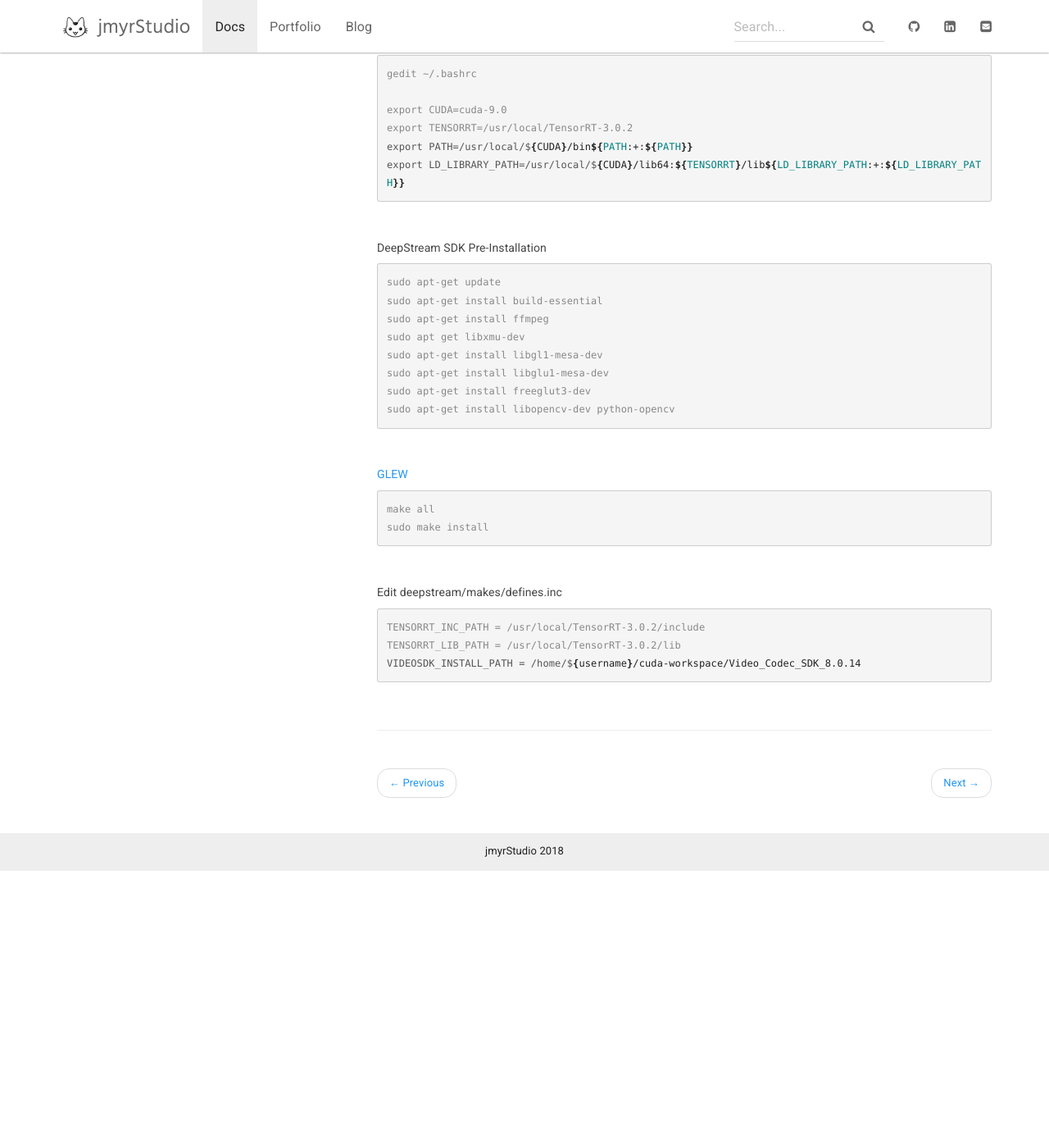
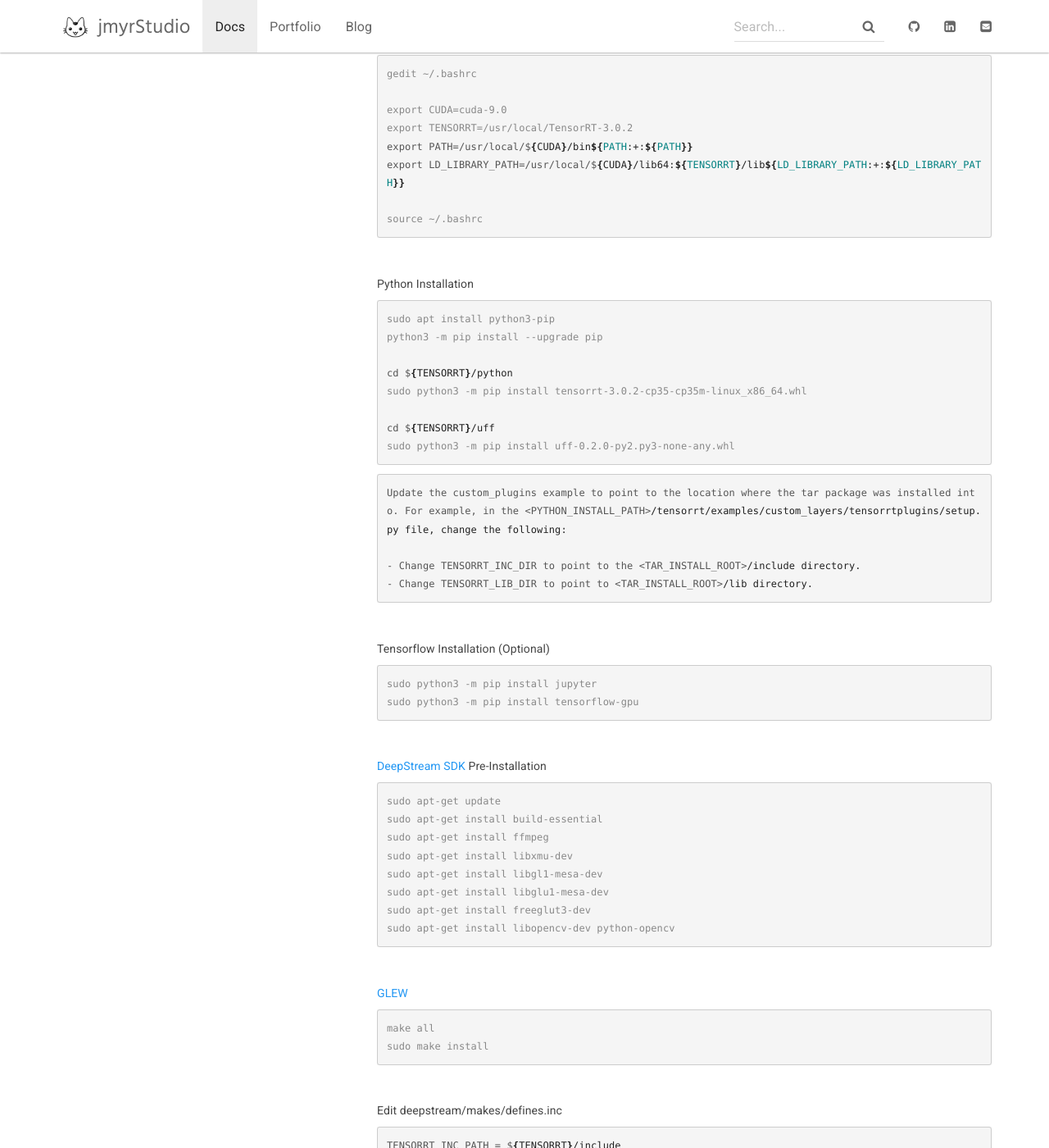
Before and after one commit to loveiori/jmyrstudio.github.io, a Jekyll site: the page built from _docs/nvidia-computeworks/2018-03-01-deepstream-sdk.md, in a window 1280 px wide and 1400 px high, scrolled down 1592 px. Shown: the whole window at 82% size. Built offline with Jekyll 4.4.1, drawn with Linux system fonts in a browser that asks for light colours; nearby versions of some CDN libraries; comment, search, counter and statistics services are not loaded; before the commit the page ends 2655 px from its top, so only the background shows below that; some of the changed text lies outside the part shown.

Commit message:
Fix wrong commands and add python installation

````diff
--- a/_docs/nvidia-computeworks/2018-03-01-deepstream-sdk.md
+++ b/_docs/nvidia-computeworks/2018-03-01-deepstream-sdk.md
@@ -52,10 +52,10 @@ sudo chmod a+r /usr/local/cuda/include/cudnn.h /usr/local/cuda/lib64/libcudnn*
 ```
 
 <br/>
-###### [TensorRT 3.0.2 for Ubuntu 16.04 and CUDA 9.0 TAR packages](https://developer.nvidia.com/compute/machine-learning/tensorrt/3.0/ga/TensorRT-3.0.4.Ubuntu-16.04.3.x86_64.cuda-9.0.cudnn7.0-tar.gz) (Recommended)
+###### [TensorRT 3.0.2 for Ubuntu 16.04 and CUDA 9.0 TAR packages](https://developer.nvidia.com/nvidia-tensorrt-download) (Recommended)
 ```console
 tar xzvf TensorRT-3.0.2.Ubuntu-16.04.3.x86_64.cuda-9.0.cudnn7.0.tar.gz
-mv TensorRT-3.0.2 /usr/local
+sudo mv TensorRT-3.0.2 /usr/local
 ```
 
 <br/>
@@ -76,15 +76,44 @@ export CUDA=cuda-9.0
 export TENSORRT=/usr/local/TensorRT-3.0.2
 export PATH=/usr/local/${CUDA}/bin${PATH:+:${PATH}}
 export LD_LIBRARY_PATH=/usr/local/${CUDA}/lib64:${TENSORRT}/lib${LD_LIBRARY_PATH:+:${LD_LIBRARY_PATH}}
+
+source ~/.bashrc
 ```
 
 <br/>
-###### DeepStream SDK Pre-Installation
+###### Python Installation
+```console
+sudo apt install python3-pip
+python3 -m pip install --upgrade pip
+
+cd ${TENSORRT}/python
+sudo python3 -m pip install tensorrt-3.0.2-cp35-cp35m-linux_x86_64.whl
+
+cd ${TENSORRT}/uff
+sudo python3 -m pip install uff-0.2.0-py2.py3-none-any.whl
+```
+
+```console
+Update the custom_plugins example to point to the location where the tar package was installed into. For example, in the <PYTHON_INSTALL_PATH>/tensorrt/examples/custom_layers/tensorrtplugins/setup.py file, change the following:
+
+- Change TENSORRT_INC_DIR to point to the <TAR_INSTALL_ROOT>/include directory.
+- Change TENSORRT_LIB_DIR to point to <TAR_INSTALL_ROOT>/lib directory.
+```
+
+<br/>
+###### Tensorflow Installation (Optional)
+```console
+sudo python3 -m pip install jupyter
+sudo python3 -m pip install tensorflow-gpu
+```
+
+<br/>
+###### [DeepStream SDK](https://developer.nvidia.com/deepstream-sdk-download) Pre-Installation
 ```console
 sudo apt-get update
 sudo apt-get install build-essential
 sudo apt-get install ffmpeg
-sudo apt get libxmu-dev
+sudo apt-get install libxmu-dev
 sudo apt-get install libgl1-mesa-dev
 sudo apt-get install libglu1-mesa-dev
 sudo apt-get install freeglut3-dev
@@ -101,7 +130,7 @@ sudo make install
 <br/>
 ###### Edit deepstream/makes/defines.inc
 ```console
-TENSORRT_INC_PATH = /usr/local/TensorRT-3.0.2/include
-TENSORRT_LIB_PATH = /usr/local/TensorRT-3.0.2/lib
+TENSORRT_INC_PATH = ${TENSORRT}/include
+TENSORRT_LIB_PATH = ${TENSORRT}/lib
 VIDEOSDK_INSTALL_PATH = /home/${username}/cuda-workspace/Video_Codec_SDK_8.0.14
 ```
````
